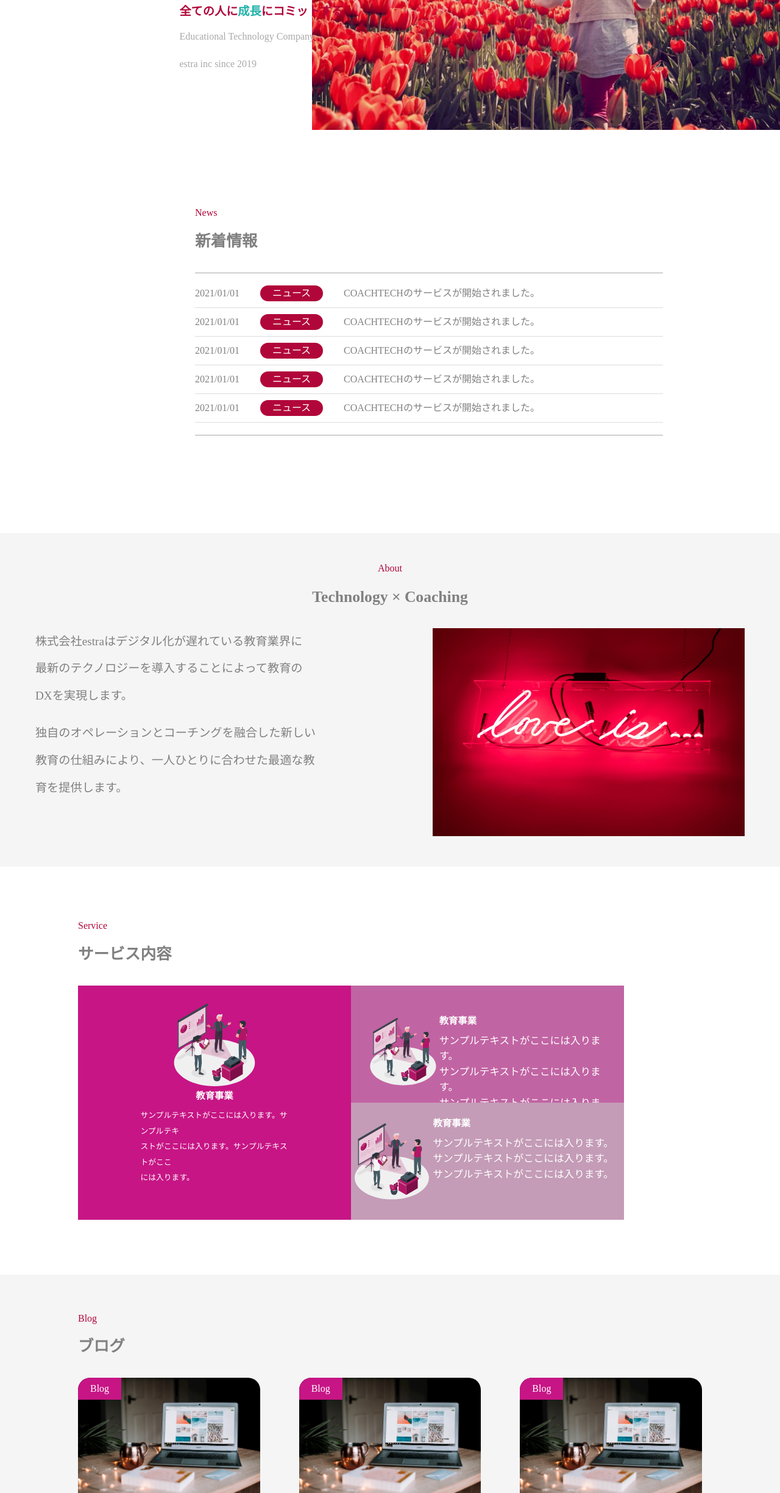
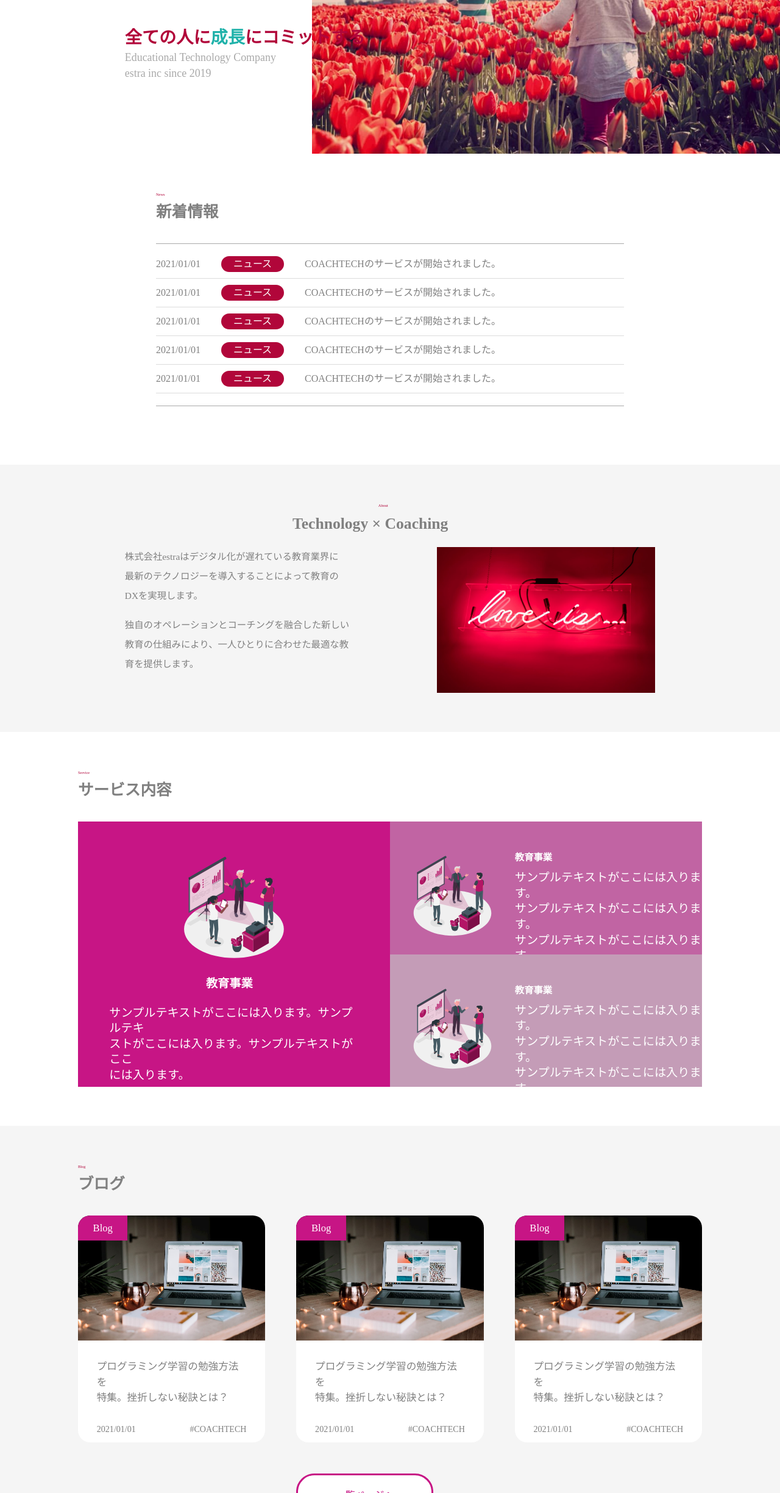
Before and after one commit to ishinagakazuyuki/20230706_ishinagakazuyuki_lp, a plain HTML site: page index.html in a window 1280 px wide. Shown: the part 352-2800 px from the top of the page at 61% size. Drawn offline with Linux system fonts and the light colour scheme.

Commit message:
演習問題修正

```diff
--- a/css/style.css
+++ b/css/style.css
@@ -1,14 +1,16 @@
 .header {
     display: flex;
-    padding: 1vw;
+    width: 96%;
+    padding: 1% 2% 3% 2%;
 }
 
 .header__img {
-    width: 10%;
+    width: 15%;
 }
 
 .navigation {
-    margin-left: auto;
+    width: 46%;
+    margin: 1% 0 0 auto;
 }
 
 .header__list {
@@ -16,9 +18,10 @@
 }
 
 .header__item {
-    margin-left: 30px;
+    margin-left: 3vw;
     color: dimgray;
     text-decoration: none;
+    font-size: 1.3vw;
 }
 
 .firstview {
@@ -33,9 +36,10 @@
 
 .firstview__ttl {
     position: absolute;
-    top: 20%;
-    left: 23%;
-    font-size: 3.5vw;
+    top: 15%;
+    left: 16%;
+    font-size: 4.5vw;
+    line-height: 7vw;
     color: #B1063A;
     font-family: Mv Boli;
 }
@@ -47,31 +51,32 @@
 .firstview__txt {
     position: absolute;
     top: 60%;
-    left: 23%;
+    left: 16%;
 }
 
 .firstview__txt1 {
-    font-size: 1.5vw;
+    font-size: 2.2vw;
     color: #B1063A;
-    margin-bottom: 10px;
+    margin-bottom: 0.5vw;
 }
 
 .firstview__txt2 {
+    font-size: 1.4vw;
     color: #A9A9A9;
     margin-bottom: 10px;
-    line-height: 3.5vw;
+    line-height: 2vw;
 }
 
 .news {
-    margin-left: 25vw;
-    margin-top: 10vw;
-    margin-bottom: 10vw;
+    margin: 5% auto 5% auto;
+    width: 60%;
 }
 
 .ttl__1 {
+    font-size: 0.5vw;
     color: #B1063A;
     font-family: Mv Boli;
-    margin-bottom: 2vw;
+    margin-bottom: 1vw;
 }
 
 .ttl__2 {
@@ -84,7 +89,7 @@
     list-style-type: none;
     border-top: 1px solid #A9A9A9;
     border-bottom: 1px solid #A9A9A9;
-    width: 80%;
+    width: 100%;
     padding: 10px 0 20px 0;
 }
 
@@ -115,66 +120,90 @@
 }
 
 .about {
-    text-align: center;
     background-color: #F5F5F5;
-    padding: 50px 0;
+    width: 100%;
+    padding: 5% 0 5% 0;
+}
+
+.about__ttl1 {
+    display: block;
+    width: 3%;
+    margin: auto;
+    margin-bottom: 1vw;
+}
+
+.about__ttl2 {
+    display: block;
+    width: 25%;
+    margin: auto;
+    margin-bottom: 2vw;
 }
 
 .about__main {
     display: flex;
     justify-content: center;
+    width: 80%;
+    margin: 0 auto;
 }
 
 .about__left {
-    margin-right: 15vw;
-    text-align: left;
+    /* margin-right: 15vw; */
+    width: 40%;
+    margin-right: 5%;
 }
 
 .about__txt {
     color: #808080;
     margin-bottom: 2vh;
-    line-height: 3.5vw;
-    font-size: 1.5vw;
+    line-height: 2.5vw;
+    font-size: 1.2vw;
 }
 
 .about__right {
     display: block;
-    width: 40%;
+    width: 35%;
+    margin-left: 5%;
 }
 
 .service {
-    padding: 7vw 10vw;
+    width: 80%;
+    margin: 5% auto;
 }
 
 .service__main {
     display: grid;
-    grid-template-rows: 15vw 15vw;
-    grid-template-columns: 35vw 35vw;
+    grid-template-rows: 17vw 17vw;
+    grid-template-columns: 40vw 40vw;
 }
 
 .service__box1 {
     background-color: #C71585;
     grid-row: 1/3;
     grid-column: 1/2;
-    text-align: center;
-    padding: 3vh 8vw 0;
 }
 
 .service__img1 {
-    width: 60%;
+    width: 35%;
+    margin: 10% auto 5%;
+    display: block;
 }
 
 .service__ttl1 {
     color: white;
-    font-size: 1.2vw;
-    margin-bottom: 1vw;
+    font-size: 1.5vw;
+    width: 18%;
+    display: block;
+    margin: 0 auto 5% auto;
 }
 
 .service__txt1 {
     color: white;
     text-align: left;
-    font-size: 1vw;
+    font-size: 1.5vw;
     line-height: 2vw;
+    width: 80%;
+    display: block;
+    margin: 0 auto 5% auto;
 }
 
 .service__box2 {
@@ -182,15 +211,18 @@
     grid-row: 1/2;
     grid-column: 2/3;
     display: flex;
-    padding: 3vh 2vw 0;
 }
 
 .service__img2 {
     width: 30%;
+    margin: 10% 5% 5% 5%;
+    display: block;
 }
 
 .service__item {
-    padding-top: 2vw;
+    width: 60%;
+    margin: 10% 0;
+    display: block;
 }
 
 .service__ttl2 {
@@ -202,7 +234,7 @@
 .service__txt2 {
     color: white;
     text-align: left;
-    font-size: 1.3vw;
+    font-size: 1.5vw;
     line-height: 2vw;
 }
 
@@ -214,14 +246,15 @@
 }
 
 .blog {
-    padding: 5vw 0 5vw 10vw;
     background-color: #F5F5F5;
+    width: 80%;
+    padding: 5% 10%;
 }
 
 .blog__main {
     display: flex;
-    margin-bottom: 5vw;
-    width: 80vw;
+    margin-bottom: 5%;
+    width: 100%;
 }
 
 .blog__item {
@@ -232,7 +265,7 @@
 }
 
 .blog__item:not(:first-child) {
-    margin-left: 5vw;
+    margin-left: 5%;
 }
 
 .blog__img {
@@ -243,44 +276,47 @@
 
 .blog__txt {
     position: absolute;
+    font-size: 1.3vw;
     color: white;
     top: 0%;
     left: 0%;
     transform: translate(0%, 0%);
     background-color: #C71585;
-    padding: 10px 20px;
+    padding: 4% 8%;
     border-radius: 20px 0 0 0;
 }
 
 .blog__ttl {
     color: #808080;
-    padding: 20px 20px;
-    font-weight: bold;
+    padding: 10%;
+    font-size: 1.3vw;
+    line-height: 2vw;
 }
 
 .blog__bottom {
     display: flex;
-    padding-left: 2vw;
-    padding-bottom: 2vw;
+    margin: 0 10% 5% 10%;
 }
 
 .blog__date {
     color: #808080;
-    font-size: 90%;
+    font-size: 1.1vw;
 }
 
 .blog__tag {
     color: #808080;
-    font-size: 90%;
-    display: inline-block;
+    font-size: 1.1vw;
     margin-left: auto;
-    margin-right: 2vw;
+}
+
+.blog__bottom2 {
+    width: 30%;
+    margin: auto;
 }
 
 .blog__button {
     display: inline-block;
-    margin-left: 35vw;
-    padding: 15px 50px;
+    padding: 8% 20%;
     text-decoration: none;
     color: #C71585;
     background-color: white;
@@ -289,9 +325,12 @@
 }
 
 .company {
-    margin-left: 20vw;
-    margin-top: 5vw;
-    margin-bottom: 5vw;
+    margin: 5% auto 5% auto;
+    width: 60%;
+}
+
+.company__main {
+    width: 100%;
 }
 
 .company__item {
@@ -309,24 +348,25 @@
 }
 
 .company__txt {
-    padding: 2vw 30vw 2vw 3vw;
+    width: 70%;
+    padding: 2vw 0vw 2vw 2vw;
     color: #808080;
 }
 
 .interview {
     text-align: center;
-    padding-bottom: 100px;
+    padding-bottom: 10%;
+    width: 100%;
 }
 
 .interview__main {
     display: flex;
-    margin-bottom: 100px;
+    margin-bottom: 5%;
 }
 
 .interview__item {
     position: relative;
-    background-color: red;
-    width: 49%;
+    width: 50%;
 }
 
 .interview__img {
@@ -341,31 +381,32 @@
     transform: translate(-50%, -50%);
     color: white;
     text-decoration: none;
-    font-size: 3vw;
+    font-size: 2.3vw;
 }
 
 .interview__more {
     color: #808080;
     font-weight: bold;
-    font-size: 2vw;
-    margin-bottom: 20px;
+    font-size: 1.5vw;
+    margin-bottom: 3%;
 }
 
 .interview__item2 {
     background-color: #C71585;
     width: 0.2vw;
-    height: 2vw;
-    margin: auto auto 50px auto;
+    height: 3vw;
+    margin: auto auto 4% auto;
 }
 
 .interview__bottom {
     background-color: #C71585;
     background: linear-gradient(90deg, #FF1493, #C71585);
     box-shadow: 0 10px 0 #8B0000;
-    padding: 20px 100px;
+    padding: 2% 7%;
     color: white;
     text-decoration: none;
     border-radius: 40px;
+    font-size: 1.5vw;
 }
 
 .interview__bottom::before {
@@ -376,7 +417,7 @@
     width: 20px;
     height: 20px;
     display: inline-block;
-    transform: translate(-400%, 0);
+    transform: translate(-250%, 0);
 }
 
 .footer {
--- a/index.html
+++ b/index.html
@@ -62,14 +62,12 @@
                 <p class="news__cate">ニュース</p>
                 <p class="news__mes">COACHTECHのサービスが開始されました。</p>
             </li>
-
-
         </ul>
         <br><br>
     </div>
     <div class="about">
-        <p class="ttl__1">About</p>
-        <h2 class="ttl__2">Technology × Coaching</h2>
+        <p class="ttl__1 about__ttl1">About</p>
+        <h2 class="ttl__2 about__ttl2">Technology × Coaching</h2>
         <div class="about__main">
             <div class="about__left">
                 <p class="about__txt">株式会社estraはデジタル化が遅れている教育業界に<br />最新のテクノロジーを導入することによって教育の<br />DXを実現します。</p>
@@ -135,7 +133,9 @@
                 </div>
             </div>
         </div>
-        <a href="#" class="blog__button">一覧ページへ</a>
+        <div class="blog__bottom2">
+            <a href="#" class="blog__button">一覧ページへ</a>
+        </div>
     </div>
     <div class="company">
         <p class="ttl__1">Company</p>
@@ -178,22 +178,16 @@
                 <a href="#" class="interview__link">社員インタビュー</a>
             </div>
         </div>
-        <p class="interview__more">株式会社estraへのお問い合わせはこちら</p>
+        <p class="interview__more">株式会社estraへのお問い合わせはこちらから</p>
         <div class="interview__item2"></div>
         <a href="#" class="interview__bottom">お問い合わせ</a>
     </div>
     <footer>
         <div class="footer">
-            <small class="footer__copy">Copyright <span class="footer__copy2">&copy;</span> estra,inc All Rights Reserved.</small>
-
+            <small class="footer__copy">Copyright <span class="footer__copy2">&copy;</span> estra,inc All Rights
+                Reserved.</small>
         </div>
-
     </footer>
-
-
-
-
-
 </body>
 
 </html>
```
